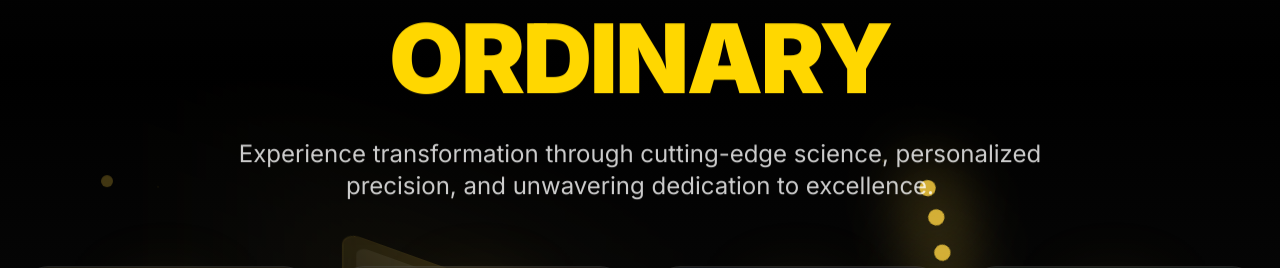
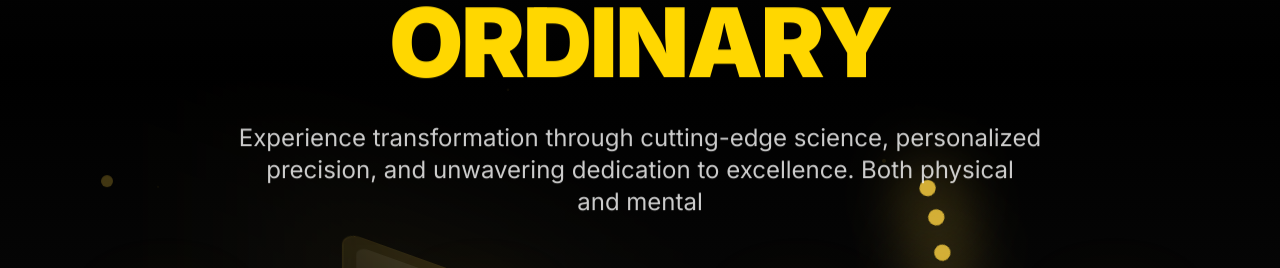
Before and after one commit to snuvaibh1/yash12, a React (Vite) app: page / in a window 1280 px wide. Shown: the part 1129-1397 px from the top of the page. Built offline with nearby package versions, Linux system fonts and the light colour scheme.

Commit message:
Updated ParallaxSection.tsx

```diff
--- a/src/components/ParallaxSection.tsx
+++ b/src/components/ParallaxSection.tsx
@@ -161,7 +161,7 @@ const ParallaxSection: React.FC = () => {
               viewport={{ once: true }}
             >
               Experience transformation through cutting-edge science,
-              personalized precision, and unwavering dedication to excellence.
+              personalized precision, and unwavering dedication to excellence. Both physical and mental
             </motion.p>
           </motion.div>
 
```
